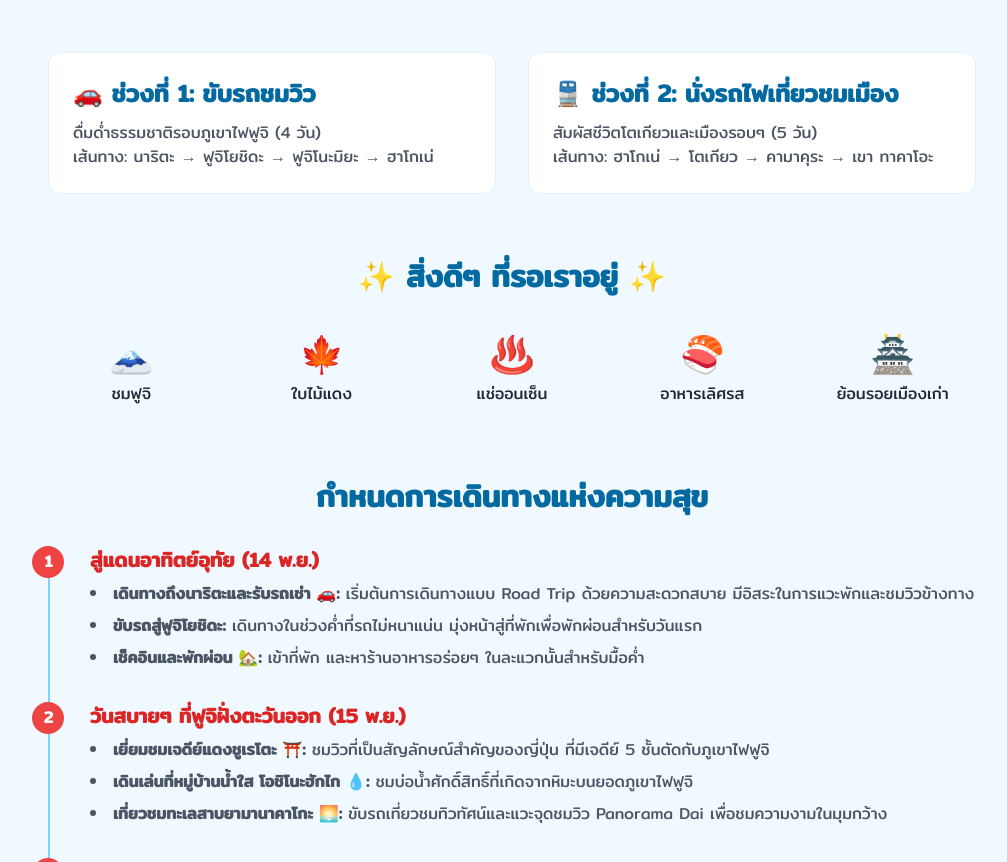
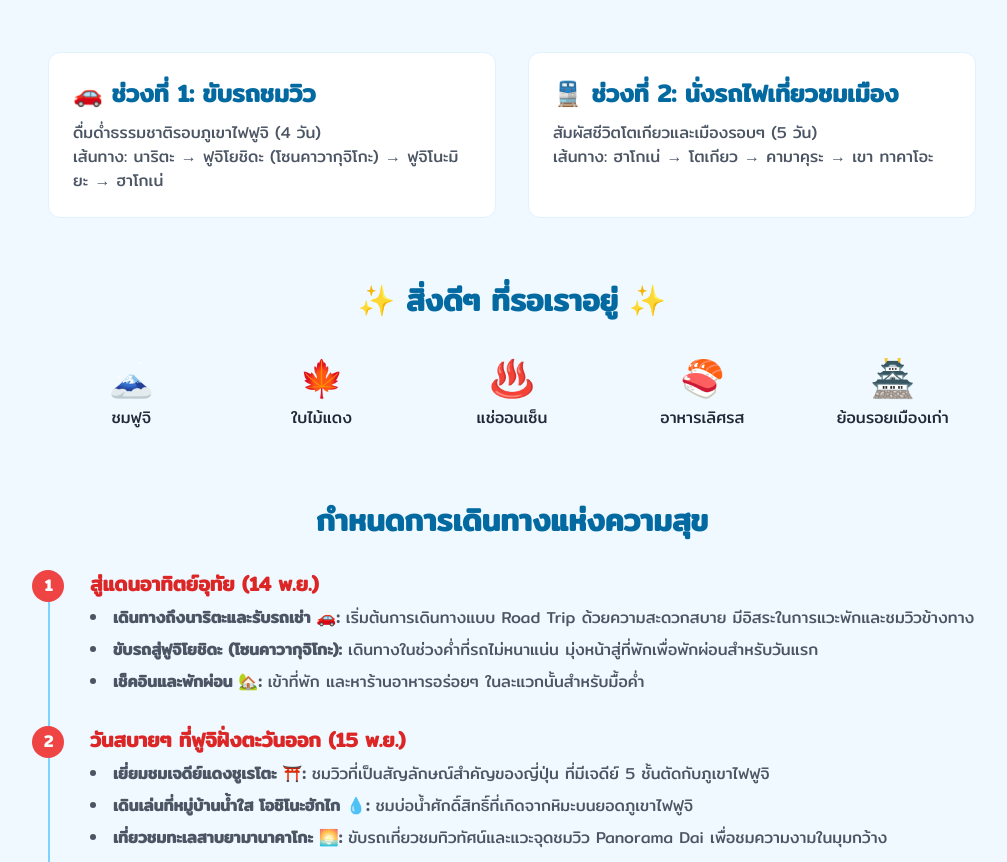
Before and after one commit to bank2u/japantrip-2025, a plain HTML site: page index.html in a window 1280 px wide. Shown: the part 520-1382 px from the top of the page, without its empty margins (128-1135 px from the left). Drawn offline with nearby package versions, Linux system fonts and the light colour scheme.

Commit message:
adjust some typo

```diff
--- a/index.html
+++ b/index.html
@@ -96,7 +96,7 @@
             <div class="grid md:grid-cols-2 gap-8">
                 <div class="card animated-item">
                     <h4 class="text-2xl font-semibold text-sky-700 mb-3">🚗 ช่วงที่ 1: ขับรถชมวิว</h4>
-                    <p class="text-gray-600">ดื่มด่ำธรรมชาติรอบภูเขาไฟฟูจิ (4 วัน)<br>เส้นทาง: นาริตะ → ฟูจิโยชิดะ → ฟูจิโนะมิยะ → ฮาโกเน่</p>
+                    <p class="text-gray-600">ดื่มด่ำธรรมชาติรอบภูเขาไฟฟูจิ (4 วัน)<br>เส้นทาง: นาริตะ → ฟูจิโยชิดะ (โซนคาวากุจิโกะ) → ฟูจิโนะมิยะ → ฮาโกเน่</p>
                 </div>
                 <div class="card animated-item">
                     <h4 class="text-2xl font-semibold text-sky-700 mb-3">🚆 ช่วงที่ 2: นั่งรถไฟเที่ยวชมเมือง</h4>
@@ -127,7 +127,7 @@
                     <h5 class="font-bold text-xl text-red-600">สู่แดนอาทิตย์อุทัย (14 พ.ย.)</h5>
                     <ul class="list-disc list-inside space-y-2 text-gray-600 mt-2">
                         <li><b>เดินทางถึงนาริตะและรับรถเช่า 🚗:</b> เริ่มต้นการเดินทางแบบ Road Trip ด้วยความสะดวกสบาย มีอิสระในการแวะพักและชมวิวข้างทาง</li>
-                        <li><b>ขับรถสู่ฟูจิโยชิดะ:</b> เดินทางในช่วงค่ำที่รถไม่หนาแน่น มุ่งหน้าสู่ที่พักเพื่อพักผ่อนสำหรับวันแรก</li>
+                        <li><b>ขับรถสู่ฟูจิโยชิดะ (โซนคาวากุจิโกะ):</b> เดินทางในช่วงค่ำที่รถไม่หนาแน่น มุ่งหน้าสู่ที่พักเพื่อพักผ่อนสำหรับวันแรก</li>
                         <li><b>เช็คอินและพักผ่อน 🏡:</b> เข้าที่พัก และหาร้านอาหารอร่อยๆ ในละแวกนั้นสำหรับมื้อค่ำ</li>
                     </ul>
                 </div>
```
